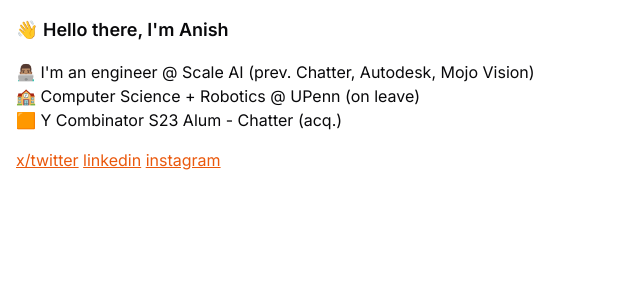
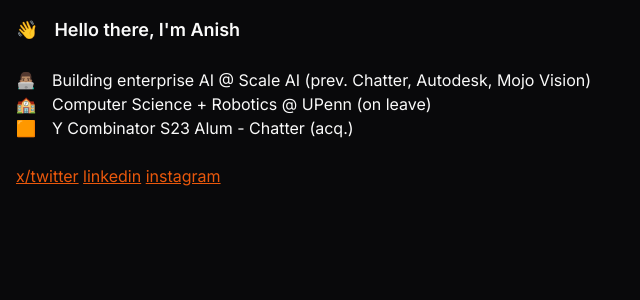
Before and after one commit to anishxyz/anishxyz, a Next.js app in the folder anishxyz/: page / in a window 1280 px wide. Shown: the top 300 px of the page, without its empty margins (0-640 px from the left). Built offline with nearby package versions, Linux system fonts and the light colour scheme.

Commit message:
dark mode

```diff
--- a/anishxyz/package.json
+++ b/anishxyz/package.json
@@ -13,6 +13,7 @@
     "clsx": "^2.1.1",
     "lucide-react": "^0.424.0",
     "next": "14.2.5",
+    "next-themes": "^0.3.0",
     "react": "^18",
     "react-dom": "^18",
     "tailwind-merge": "^2.4.0",
--- a/anishxyz/src/app/layout.tsx
+++ b/anishxyz/src/app/layout.tsx
@@ -1,6 +1,7 @@
 import type { Metadata } from "next";
 import { Inter } from "next/font/google";
 import "./globals.css";
+import { ThemeProvider } from "@/components/theme-provider"
 
 const inter = Inter({ subsets: ["latin"] });
 
@@ -16,7 +17,16 @@
 }>) {
   return (
     <html lang="en">
-      <body className={inter.className}>{children}</body>
+      <body className={inter.className}>
+        <ThemeProvider
+          attribute="class"
+          defaultTheme="dark"
+          enableSystem
+          disableTransitionOnChange
+        >
+          {children}
+        </ThemeProvider>
+      </body>
     </html>
   );
 }
--- a/anishxyz/src/components/ProfileSimple.tsx
+++ b/anishxyz/src/components/ProfileSimple.tsx
@@ -1,13 +1,27 @@
+interface EmojiListItemProps {
+  emoji: string;
+  text: string;
+}
+
+const EmojiListItem = ({ emoji, text }: EmojiListItemProps) => (
+  <div className="flex items-start">
+    <span className="text-center mr-4">{emoji}</span>
+    <span className="flex-grow">{text}</span>
+  </div>
+);
+
 const ProfileSimple = () => {
     return (
-        <div>
-            <div className='pb-4'>
-                <h2 className="text-lg font-semibold">👋 Hello there, I&apos;m Anish</h2>
+        <div className='space-y-6'>
+            <div>
+                <h2 className="text-lg font-semibold">
+                    <EmojiListItem emoji="👋" text="Hello there, I'm Anish" />
+                </h2>
             </div>
-            <div className='pb-4'>
-                <p>👨🏽‍💻 I&apos;m an engineer @ Scale AI (prev. Chatter, Autodesk, Mojo Vision)</p>
-                <p>🏫 Computer Science + Robotics @ UPenn (on leave)</p>
-                <p>🟧 Y Combinator S23 Alum - Chatter (acq.)</p>
+            <div>
+                <EmojiListItem emoji="👨🏽‍💻" text="Building enterprise AI @ Scale AI (prev. Chatter, Autodesk, Mojo Vision)" />
+                <EmojiListItem emoji="🏫" text="Computer Science + Robotics @ UPenn (on leave)" />
+                <EmojiListItem emoji="🟧" text="Y Combinator S23 Alum - Chatter (acq.)" />
             </div>
             <p className='text-orange-600'>
                 <a className="underline" href="https://twitter.com/anishtxt">x/twitter</a> {' '}
--- /dev/null
+++ b/anishxyz/src/components/theme-provider.tsx
@@ -0,0 +1,9 @@
+"use client"
+
+import * as React from "react"
+import { ThemeProvider as NextThemesProvider } from "next-themes"
+import { type ThemeProviderProps } from "next-themes/dist/types"
+
+export function ThemeProvider({ children, ...props }: ThemeProviderProps) {
+  return <NextThemesProvider {...props}>{children}</NextThemesProvider>
+}
```
Also changed, not shown: 1 other file (tests, documents, lock files or other folders).
